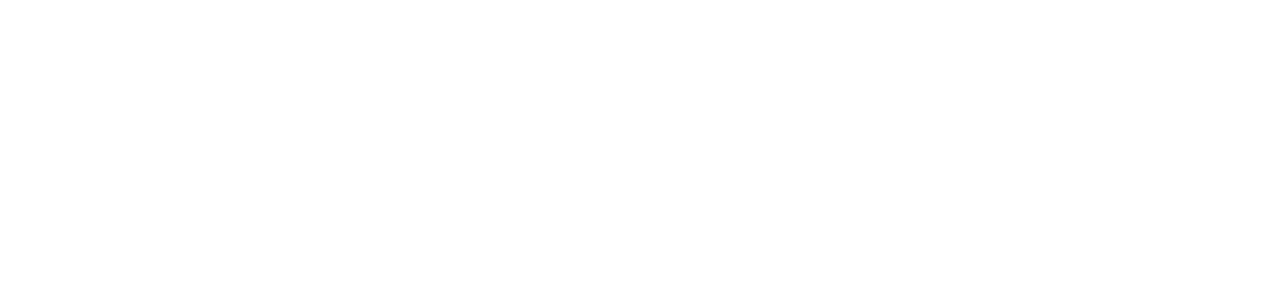
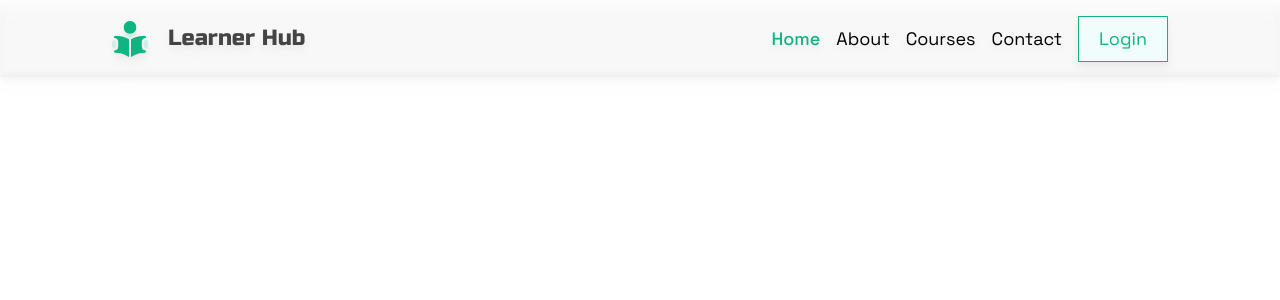
Before and after one commit to ronymia/learner-hub-client, a React (Create React App) app: page / in a window 1280 px wide. Shown: the top 300 px of the page. Built offline with nearby package versions, Linux system fonts and the light colour scheme; the HTML template or start-up script is replaced by a standard one.

Commit message:
header with responsive

```diff
--- a/src/components/Navbar.jsx
+++ b/src/components/Navbar.jsx
@@ -1,10 +1,86 @@
-import React from 'react';
+import React, { useState } from 'react';
+import { Link, NavLink } from 'react-router-dom';
+import { HiMenu, HiX } from "react-icons/hi";
+import logo from '../assets/logo/logo.svg';
 
 const Navbar = () => {
+    const [toggle, setToggle] = useState(false);
+
+    const navLink = [
+        {
+            id: 1,
+            to: '/',
+            title: 'Home'
+        },
+        {
+            id: 2,
+            to: '/About',
+            title: 'About'
+        },
+        {
+            id: 3,
+            to: '/Courses',
+            title: 'Courses'
+        },
+        {
+            id: 4,
+            to: '/Contact',
+            title: 'Contact'
+        }
+    ]
+
+    console.log(navLink)
+
     return (
-        <div>
+        <header className="flex items-center justify-between px-6 md:px-28 py-2 md:py-3 bg-white drop-shadow-lg z-50 sticky top-0 left-0 right-0 backdrop-blur-sm bg-white/30">
+            {/* logo section  */}
+            <div className="flex items-center gap-5">
+                <figure className="h-8 md:h-9">
+                    <img className="h-full" src={logo} alt="logo" />
+                </figure>
+                <h2 className="capitalize text-[22px] text-dimBlack font-medium px-0 py-2.5 font-russsoOne">Learner Hub</h2>
+            </div>
+            {/* nav link  */}
+            <nav className="hidden md:flex items-center gap-4 text-lg font-grotesk">
+                {
+                    navLink.map(link =>
+                        <NavLink
+                            className={({ isActive }) => isActive ? "text-primary font-medium" : "hover:text-primary"}
+                            to={link.to}>
+                            {link.title}
+                        </NavLink>)
+                }
+                <Link className="btn py-2 px-5" to="/login">Login</Link>
+            </nav>
 
-        </div>
+            {/* responsive navbar      */}
+            <nav className="md:hidden">
+                <div className="text-3xl"
+                    onClick={() => setToggle(!toggle)}
+                >
+                    {
+                        toggle ? <HiX /> : <HiMenu />
+                    }
+                </div>
+                <div className={`
+                ${!toggle ? "hidden" : "flex"} bg-lightPrimary absolute right-1 z-[999] w-2/4 justify-center py-4
+                 rounded-md shadow-md shadow-primary/20`}
+                >
+                    <div className="flex flex-col items-center gap-4 text-lg font-grotesk">
+                        {
+                            navLink.map(link =>
+                                <NavLink
+                                    className={({ isActive }) => isActive ? "text-primary font-medium" : "hover:text-primary"}
+                                    to={link.to}>
+                                    {link.title}
+                                </NavLink>)
+                        }
+                        <Link className="btn py-2 px-5" to="/login">Login</Link>
+                    </div>
+                </div>
+            </nav>
+
+        </header>
     )
 }
 
--- a/src/index.css
+++ b/src/index.css
@@ -1,5 +1,6 @@
 @import url("https://fonts.googleapis.com/css2?family=Nunito:wght@200;300;400;500;600&display=swap");
 @import url('https://fonts.googleapis.com/css2?family=Space+Grotesk:wght@300;400;500;600&display=swap');
+@import url('https://fonts.googleapis.com/css2?family=Russo+One&display=swap');
 
 @tailwind base;
 @tailwind components;
@@ -20,10 +21,15 @@
         border: 1px solid #0eb582
             /* primary color #0eb582 */
     }
+
+    .boxShadow {
+        box-shadow: 0 px 1px rgba(0, 0, 0, .1);
+    }
 }
 
 
 @layer base {
+
     * {
         transition: all 0.2s linear;
     }
--- a/tailwind.config.js
+++ b/tailwind.config.js
@@ -14,7 +14,8 @@
         white: "#fff"
       },
       fontFamily: {
-        grotesk: ["'Space Grotesk', sans-serif"]
+        grotesk: ["'Space Grotesk', sans-serif"],
+        russsoOne: ["'Russo One', sans-serif"],
       },
       spacing: {
         '3.6': '15px',
```
